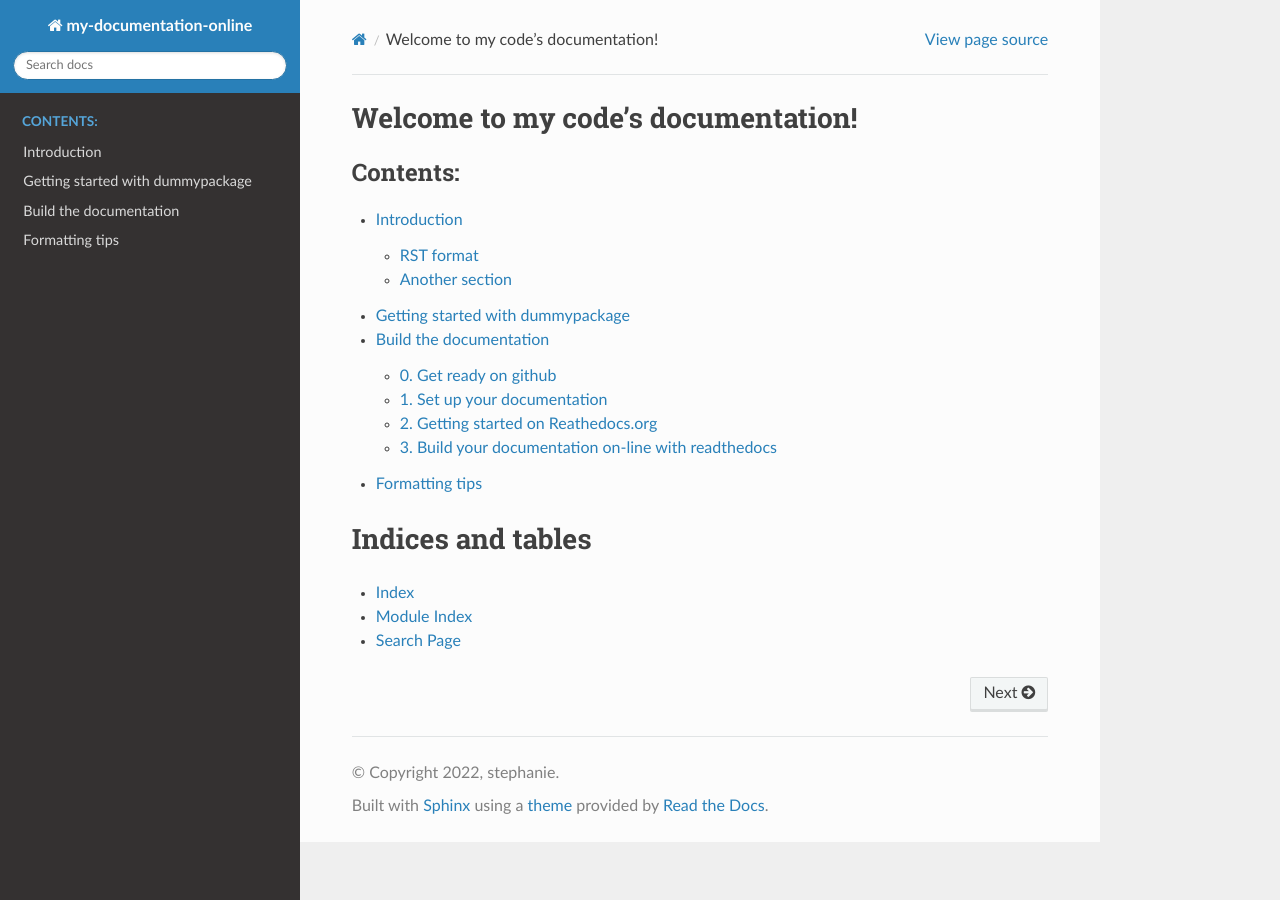
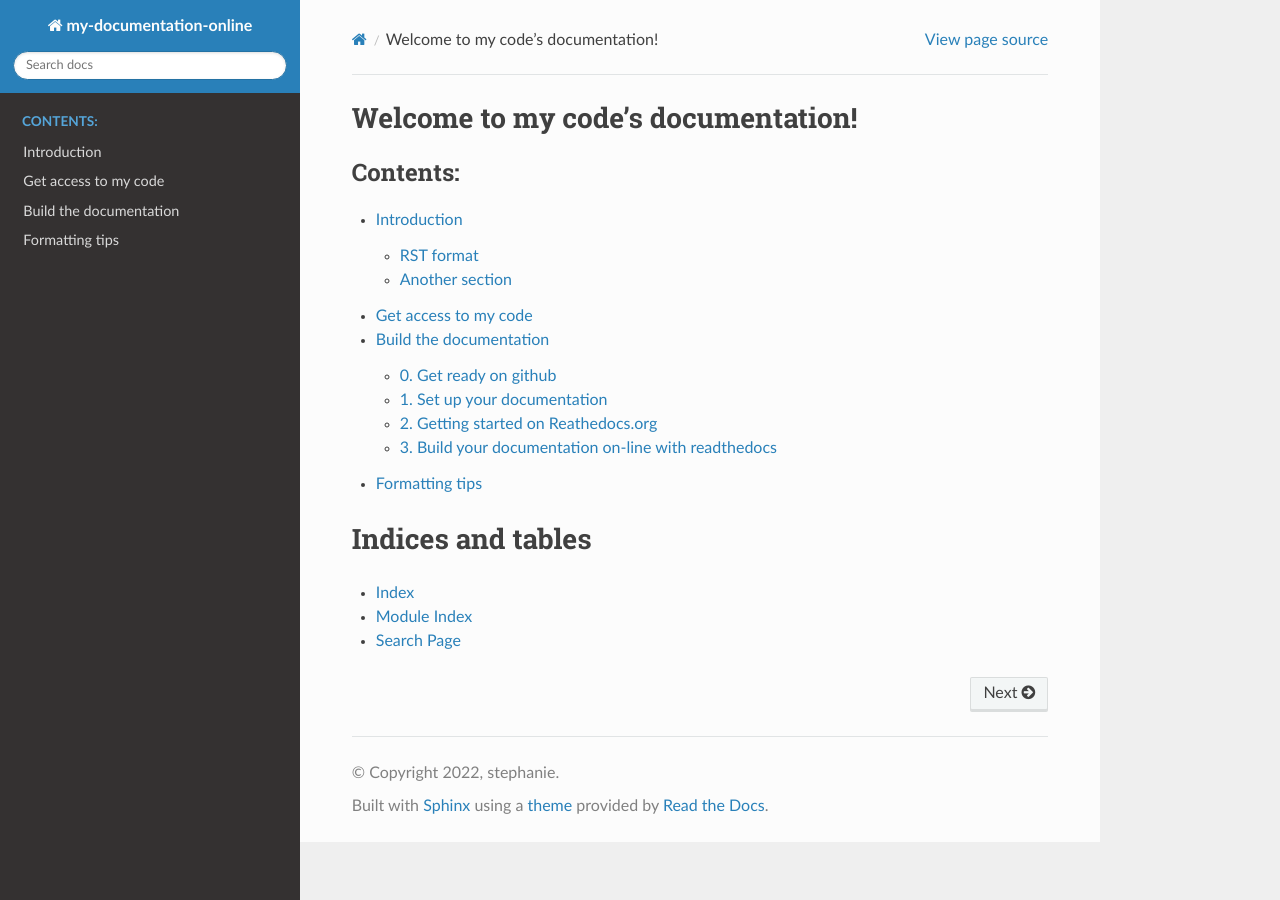
Before and after one commit to stephanieleroux/my-doc-online, a Sphinx documentation site: the page built from source/index.rst, in a window 1280 px wide. Built offline with Sphinx 7.4.7 and the Read the Docs theme 2.0.0, drawn with Linux system fonts in a browser that asks for light colours.

Commit message:
SLX: upd

```diff
--- /dev/null
+++ b/source/access-the-code.rst
@@ -0,0 +1,4 @@
+Get access to my code
+###################################
+
+This code is not public. If you need to use it you should contact xxxxx.
--- a/source/build_documentation.md
+++ b/source/build_documentation.md
@@ -21,7 +23,7 @@ my-doc-online/
     ├── build_documentation.md
     ├── conf.py
     ├── formatting-tips.md
-    ├── getting_started.rst
+    ├── access-the-code.rst
     ├── img
     │   └── screenshot-build-doc2.png
     ├── index.rst
--- a/source/getting_started.rst
+++ /dev/null
@@ -1,7 +0,0 @@
-Getting started with dummypackage
-###################################
-
-If you want to use this code: you should do this:
-
-- first do this,
-- then do that.
--- a/source/index.rst
+++ b/source/index.rst
@@ -10,7 +10,7 @@ Welcome to my code's documentation!
    :caption: Contents:
 
    introduction
-   getting_started
+   access-the-code
    build_documentation
    formatting-tips
 
```
Also changed, not shown: other parts of source/build_documentation.md (+4 -2 lines).
